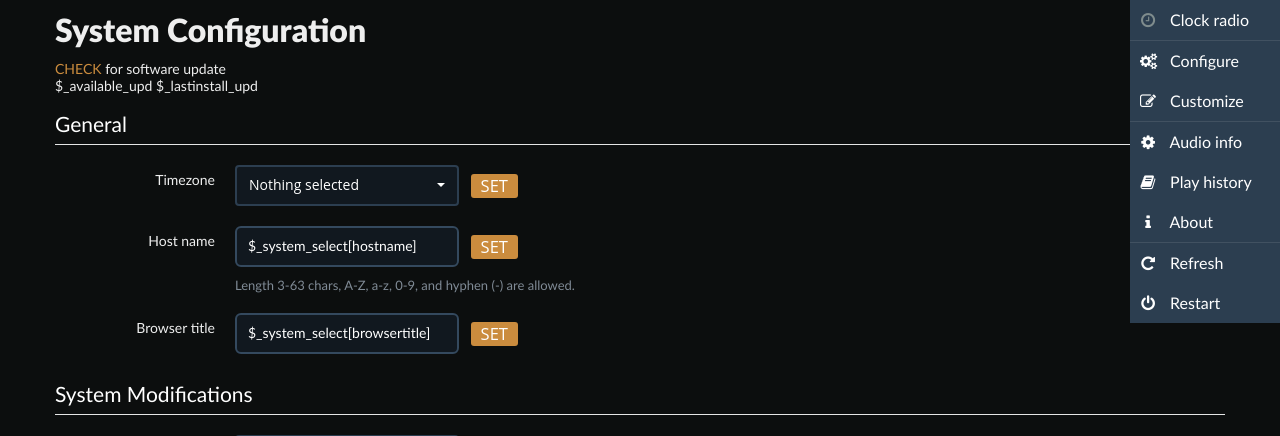
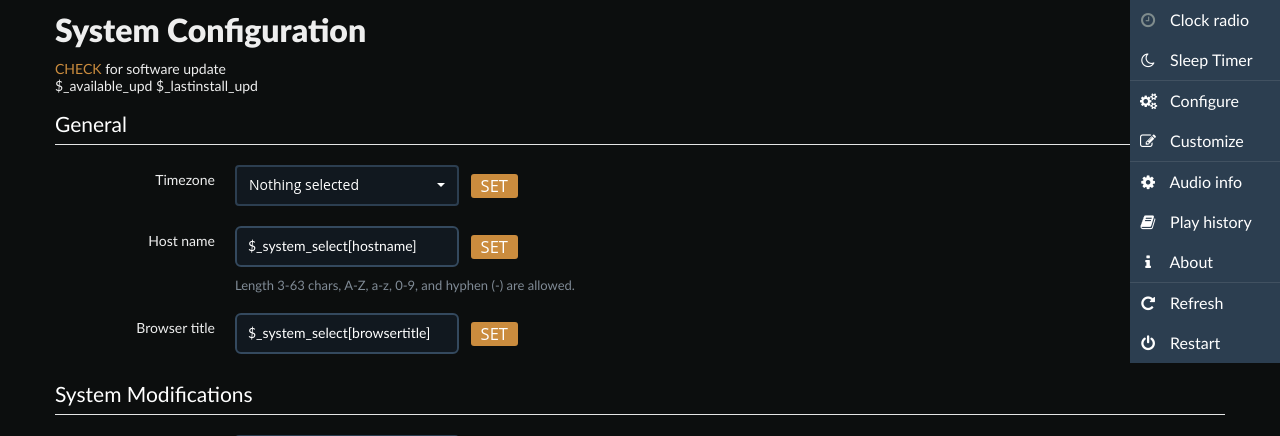
Before and after one commit to atoomic/moodeaudio, a PHP site: template templates/sys-config.html in a window 1280 px wide, after a click on "System menu". Shown: the part 40-476 px from the top of the page. Run offline with PHP 8.4, Linux system fonts and the light colour scheme; the template is opened without the code that fills it, so the values that code supplies are empty.

Commit message:
Add bed timer function with pre defined time values

```diff
--- a/footer.php
+++ b/footer.php
@@ -824,6 +824,59 @@
 	</div>
 </div>
 
+<!-- Sleep Timer -->
+<div id="timer-modal" class="modal modal-sm hide fade" tabindex="-1" role="dialog" aria-labelledby="timer-modal-label" aria-hidden="true">
+	<div class="modal-header">
+		<button type="button" class="close" data-dismiss="modal" aria-hidden="true">&times;</button>
+		<h3 id="timer-modal-label">Sleep Timer</h3>
+	</div>
+	<div class="modal-body" id="container-timer">
+		<form class="form-horizontal" data-validate="parsley" action="" method="">
+		    <fieldset>
+				<div class="form-check">
+				  <label class="form-check-label">
+				    <input class="form-check-input" type="radio" name="timermin" id="timermin0" value="0" checked>
+				    Disable
+				  </label>
+				</div>
+				<div class="form-check">
+				  <label class="form-check-label">
+				    <input class="form-check-input" type="radio" name="timermin" id="timermin15" value="15">
+				    15 minutes
+				  </label>
+				</div>
+				<div class="form-check">
+				  <label class="form-check-label">
+				    <input class="form-check-input" type="radio" name="timermin" id="timermin30" value="30">
+				    30 minutes
+				  </label>
+				</div>
+				<div class="form-check">
+				  <label class="form-check-label">
+				    <input class="form-check-input" type="radio" name="timermin" id="timermin45" value="45">
+				    45 minutes
+				  </label>
+				</div>
+				<div class="form-check">
+				  <label class="form-check-label">
+				    <input class="form-check-input" type="radio" name="timermin" id="timermin60" value="60">
+				    1 hour
+				  </label>
+				</div>
+				<div class="form-check">
+				  <label class="form-check-label">
+				    <input class="form-check-input" type="radio" name="timermin" id="timermin120" value="120">
+				    2 hours
+				  </label>
+				</div>
+            </fieldset>
+		</form>
+		<div class="modal-action-btns">
+			<button class="btn btn-timer-update btn-primary" data-dismiss="modal">Set Timer</button>
+			<button class="btn" data-dismiss="modal" aria-hidden="true">Cancel</button>
+		</div>
+	</div>
+</div>
 
 <!-- Volume warning -->
 <div id="volumewarning-modal" class="modal modal-sm hide fade" tabindex="-1" role="dialog" aria-labelledby="volumewarning-modal-label" aria-hidden="true">
--- a/header.php
+++ b/header.php
@@ -70,7 +70,8 @@
 	<div class="dropdown">
 		<a class="dropdown-toggle btn" id="menu-settings" role="button" data-toggle="dropdown" data-target="#" href="#notarget" title="System menu"><i class="icon-reorder"></i></a>
 		<ul class="dropdown-menu" role="menu" aria-labelledby="menu-settings">
-			<li class="context-menu menu-separator"><a href="#notarget" data-cmd="setforclockradio-m"><i id="clockradio-icon-m" class="icon-time sx clockradio-off-m"></i> Clock radio</a></li>
+			<li class="context-menu"><a href="#notarget" data-cmd="setforclockradio-m"><i id="clockradio-icon-m" class="icon-time sx clockradio-off-m"></i> Clock radio</a></li>
+			<li class="context-menu menu-separator"><a href="#notarget" data-cmd="settimer"><i id="timer-icon-m" class="icon-moon sx timer-off-m"></i> Sleep Timer</a></li>
 			<li><a href="#configure-modal" data-toggle="modal"><i class="icon-cogs sx"></i> Configure</a></li>
 			<li class="context-menu menu-separator"><a href="#notarget" data-cmd="customize"><i class="icon-edit sx"></i> Customize</a></li>
 			<li><a href="javascript:$('#audioinfo-modal .modal-body').load('audioinfo.php',function(e){$('#audioinfo-modal').modal('show');}); void 0"><i class="icon-cog sx"></i> Audio info</a></li>
--- a/js/notify.js
+++ b/js/notify.js
@@ -34,6 +34,8 @@
         remove: 'Removed from playlist',
         move: 'Playlist items moved',
         savepl: 'Playlist saved',
+        timer: 'Sleep Timer set, Good Night :-)',
+        timerstop: 'Sleep Timer cancelled',
         needplname: 'Enter a name',
         delsavedpl: 'Playlist deleted',
         delstation: 'Radio station deleted',
--- a/js/playerlib.js
+++ b/js/playerlib.js
@@ -1640,6 +1640,28 @@
         $('ol.playhistory').html(output);
         $('#playhistory-modal').modal();
     }
+
+    // Bed Timer
+    if ($(this).data('cmd') == 'settimer') {
+        $('#timer-modal').modal();
+    }
+
+});
+
+// update timer
+$('.btn-timer-update').click(function(){
+
+	SESSION.json['timermin'] = $('input[name=timermin]:checked').val();
+
+	var result = sendMoodeCmd('POST', 'timer',
+		{'timermin': SESSION.json['timermin']
+		}
+	);
+	if ( SESSION.json['timermin'] > 0 ) {
+		notify('timer', '');
+	} else {
+		notify('timerstop', '');
+	}
 
 });
 
```
Also changed, not shown: command/moode.php (+14 -0 lines), README.md (added), 1 other file.
